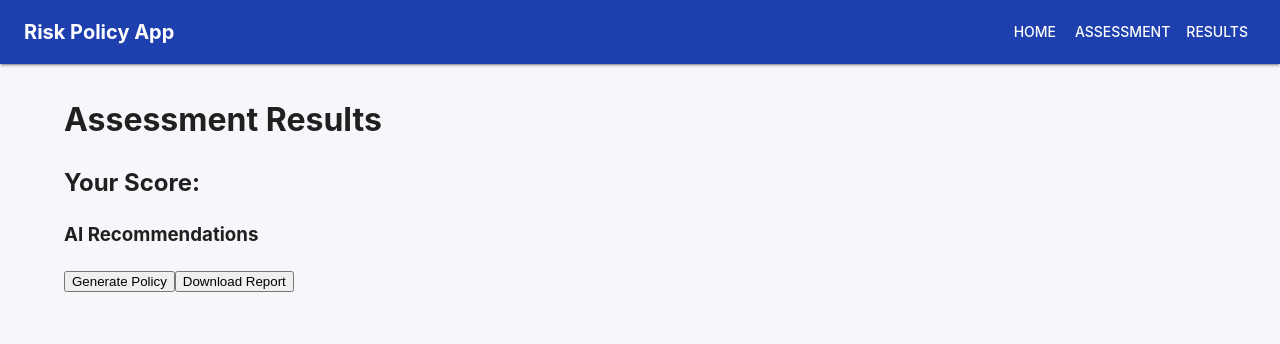
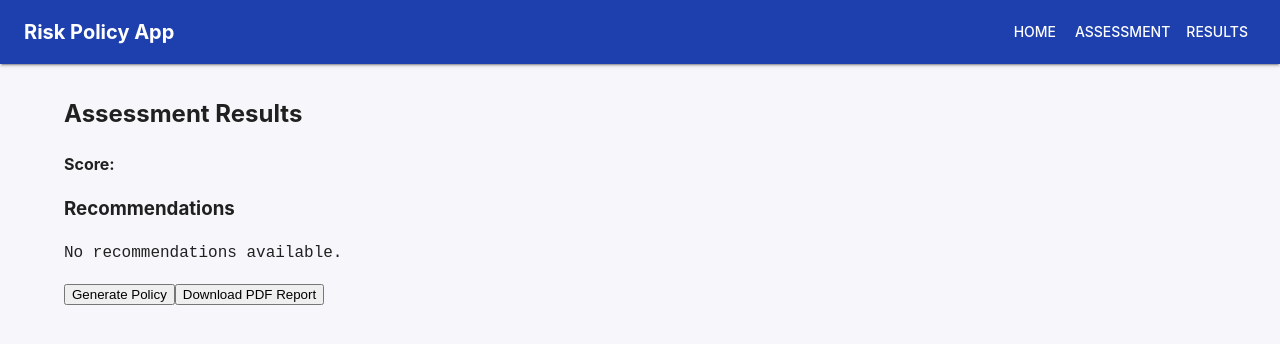
Before and after one commit to dexter618-pl/risk-policy-project, a React (Create React App) app: page /results in a window 1280 px wide. Shown: the top 344 px of the page. Built offline with nearby package versions, Linux system fonts and the light colour scheme; no server answers.

Commit message:
Update result

```diff
--- a/src/pages/Results.jsx
+++ b/src/pages/Results.jsx
@@ -1,7 +1,6 @@
+// src/components/Results.jsx
 import React, { useState } from "react";
 import { useLocation } from "react-router-dom";
-
-// ✅ Import API functions
 import { generatePolicy, downloadReport } from "../api";
 
 const Results = () => {
@@ -12,14 +11,16 @@ const Results = () => {
 
   const handleGeneratePolicy = async () => {
     try {
-    const res = await generatePolicy(assessmentId, recommendations);
+      const res = await generatePolicy({
+        assessment_id: assessmentId,
+        recommendations: recommendations,
+      });
       console.log("Backend /generate-policy response:", res);
-    setPolicy(res.policy);  // res already IS res.data
+      setPolicy(res.policy);
     } catch (error) {
       console.error("Error generating policy:", error);
     }
   };
-
 
   const handleDownloadReport = async () => {
     try {
@@ -30,54 +31,30 @@ const Results = () => {
         recommendations,
         policy,
       };
-
-      // ✅ generateReport already returns a blob in api.js
-      const response = await downloadReport(payload);
-
-      const blob = new Blob([response.data], { type: "application/pdf" });
-      const url = window.URL.createObjectURL(blob);
-      const link = document.createElement("a");
-      link.href = url;
-      link.download = "assessment_report.pdf";
-      link.click();
+      await downloadReport(payload);
     } catch (error) {
       console.error("Error downloading report:", error);
     }
   };
 
   return (
-    <div className="p-6 max-w-3xl mx-auto">
-      <h1 className="text-2xl font-bold mb-4">Assessment Results</h1>
+    <div className="results-container">
+      <h2>Assessment Results</h2>
+      <p><strong>Score:</strong> {score}</p>
 
-      <div className="p-4 border rounded shadow mb-6">
-        <h2 className="text-lg font-semibold">Your Score: {score}</h2>
-      </div>
+      <h3>Recommendations</h3>
+      <pre>{recommendations || "No recommendations available."}</pre>
 
-      <div className="p-4 border rounded shadow mb-6">
-        <h3 className="font-semibold">AI Recommendations</h3>
-        <p className="p-2 bg-gray-100 rounded">{recommendations}</p>
-      </div>
-
-      <button
-        onClick={handleGeneratePolicy}
-        className="mt-4 bg-green-500 text-white px-4 py-2 rounded shadow"
-      >
-        Generate Policy
-      </button>
+      <button onClick={handleGeneratePolicy}>Generate Policy</button>
 
       {policy && (
-        <div className="mt-4 p-4 border rounded shadow bg-gray-50">
-          <h3 className="font-semibold">Generated Policy</h3>
-          <p className="whitespace-pre-line">{policy}</p>
-        </div>
+        <>
+          <h3>Generated Policy</h3>
+          <pre>{policy}</pre>
+        </>
       )}
 
-      <button
-        onClick={handleDownloadReport}
-        className="mt-4 bg-purple-500 text-white px-4 py-2 rounded shadow"
-      >
-        Download Report
-      </button>
+      <button onClick={handleDownloadReport}>Download PDF Report</button>
     </div>
   );
 };
```
Lines whose indentation alone changed are shown as unchanged.
